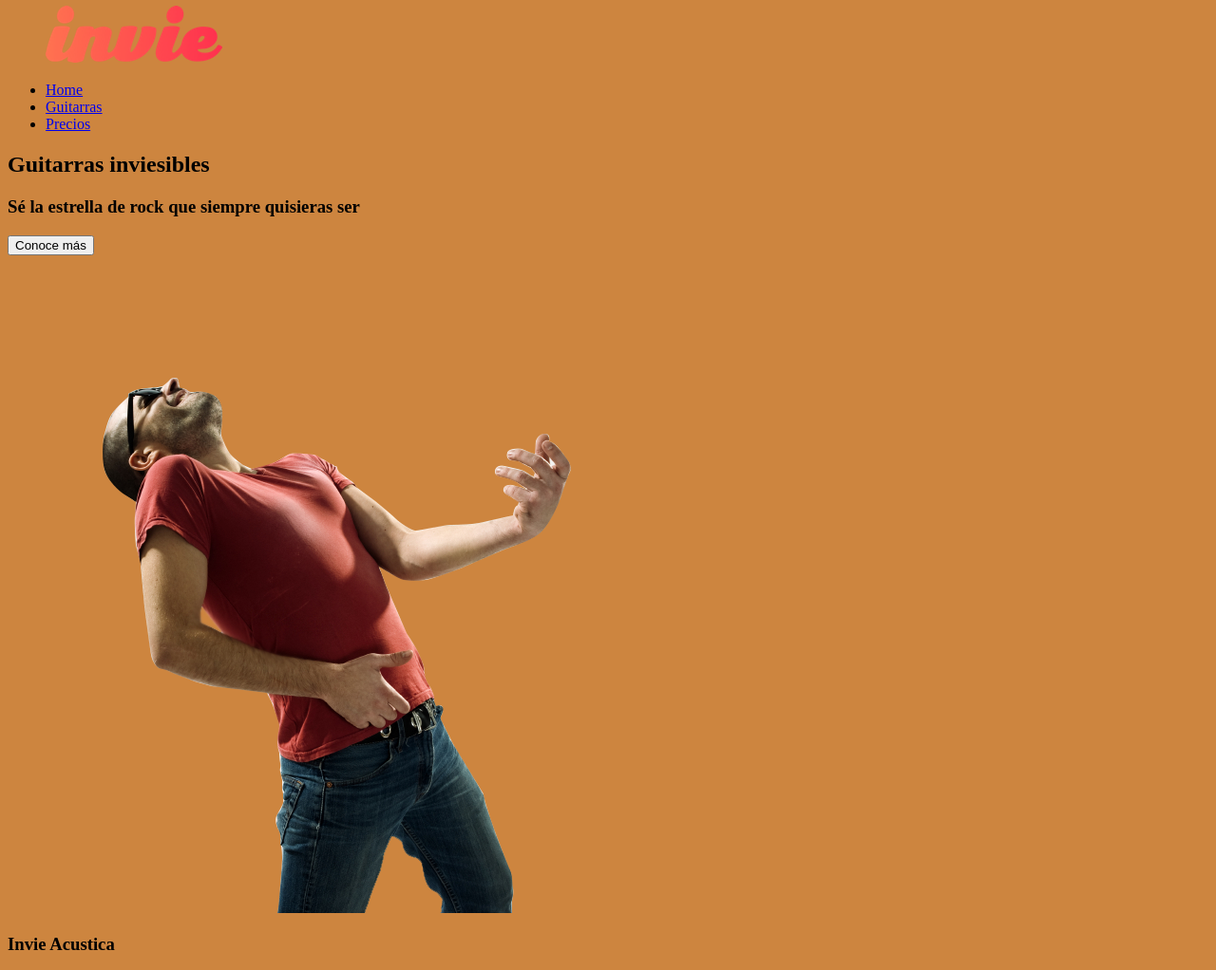
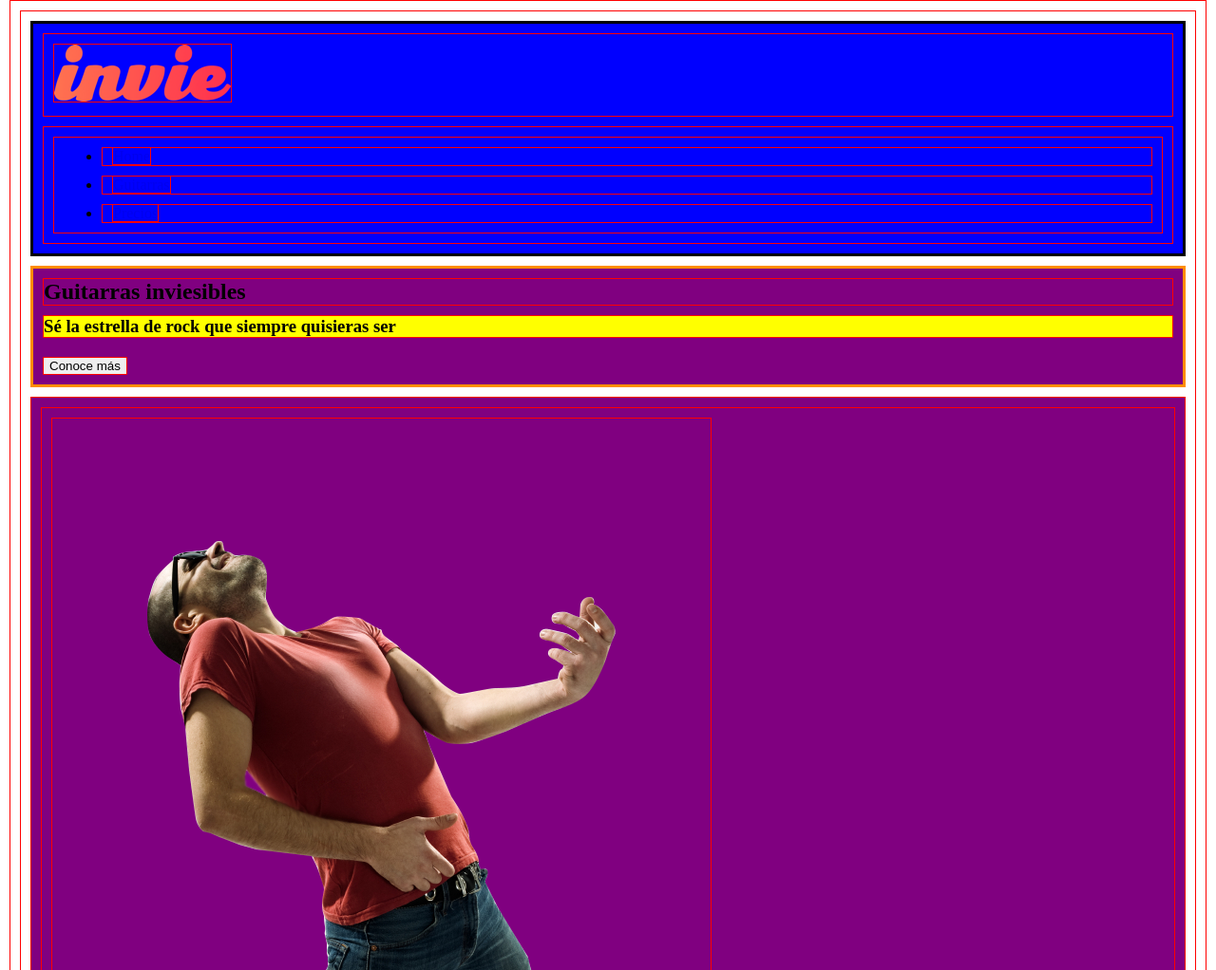
Before and after one commit to alexlondon07/desarrollo-web-platzi, a plain HTML site: page index.html in a window 1280 px wide. Shown: the part 10-1032 px from the top of the page at 95% size. Drawn offline with Linux system fonts and the light colour scheme.

Commit message:
Selectores de CSS

```diff
--- a/css/style.css
+++ b/css/style.css
@@ -1,3 +1,39 @@
-body{
-    background: peru;
+* {
+    border: 1px solid red;
+    margin: 10px;
 }
+/*Selector de etiqueta*/
+header {
+    background: blue;
+}
+
+section {
+    background: purple;
+}
+
+/*Selectores descendentes*/
+article h3 {
+    color: green;
+}
+
+/*Selectores de clase*/
+.title-a {
+    background: yellow;
+}
+
+.title-b {
+    background: salmon;
+}
+
+/*Selectores de id*/
+#header {
+    border: 3px solid black;
+}
+
+#portada {
+    border: 3px solid darkorange;
+}
+
+#quitarras {
+    border: 3px solid brown;
+}
--- a/index.html
+++ b/index.html
@@ -33,7 +33,7 @@
         <!--Portada-->
         <section id="portada">
             <h1>Guitarras inviesibles</h1>
-            <h3>Sé la estrella de rock que siempre quisieras ser</h3>
+            <h3 class="title-a">Sé la estrella de rock que siempre quisieras ser</h3>
             <button>Conoce más</button>
         </section>
         <!--Fin Portada-->
@@ -42,7 +42,7 @@
         <section id="guitarras">
             <article>
                 <img src="images/invie-acustica.png" width="" alt="Invie Acustica" />
-                <h3>Invie Acustica</h3>
+                <h3 class="title-b">Invie Acustica</h3>
                 <ol>
                     <li>Estilo vintage</li>
                     <li>Madera</li>
@@ -51,7 +51,7 @@
             </article>
             <article>
                 <img src="images/invie-classic.png" width="" alt="Invie Classic" />
-                <h3>Invie Classic</h3>
+                <h3 class="title-b">Invie Classic</h3>
                 <ol>
                     <li>Estilo vintage</li>
                     <li>Madera</li>
```
